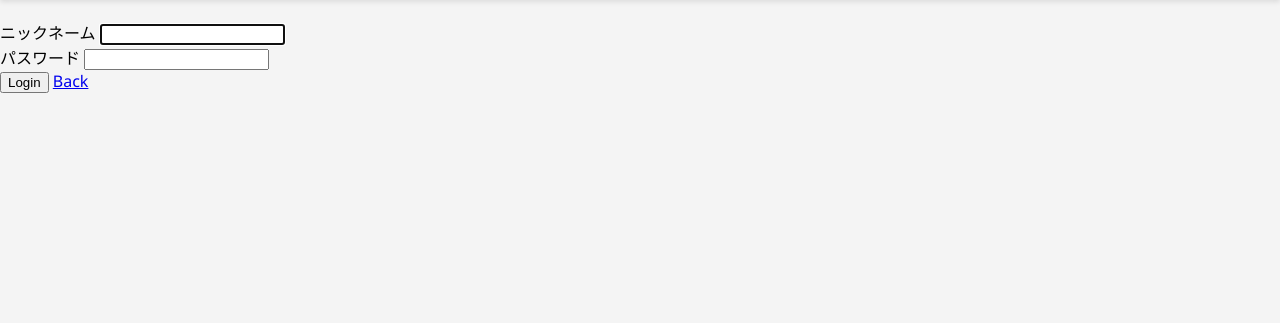
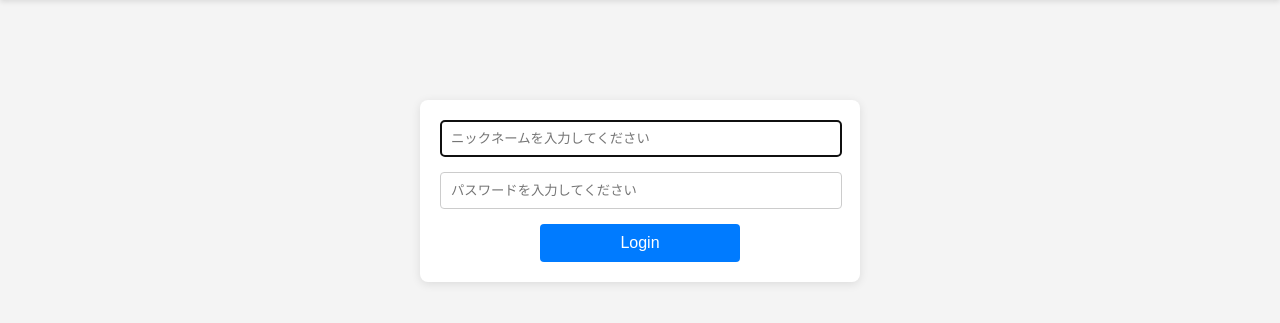
Before and after one commit to oijoijn/myblog, a Django app: page /accounts/login/ in a window 1280 px wide. Shown: the part 110-433 px from the top of the page. Run offline with Django 4.2, Linux system fonts and the light colour scheme.

Commit message:
loginとsignupのcssの訂正

```diff
--- a/accounts/forms.py
+++ b/accounts/forms.py
@@ -1,5 +1,6 @@
-from django.contrib.auth.forms import UserCreationForm, AuthenticationForm # 追加
+from django.contrib.auth.forms import UserCreationForm, AuthenticationForm
 from .import models
+from django import forms
 
 
 class SignUpForm(UserCreationForm):
@@ -9,10 +10,23 @@ class SignUpForm(UserCreationForm):
     """
     class Meta:
         model = models.CustomUser
-        fields = ["username"]
-        labels = {"username": "ニックネーム"}
+        fields = ["username", "password1", "password2"]  # パスワードフィールドも追加
+        labels = {"username": "", "password1": "", "password2": ""}  # ラベルを削除
 
-# ログインフォームを追加
+    def __init__(self, *args, **kwargs):
+        super(SignUpForm, self).__init__(*args, **kwargs)
+        # ラベルを空に設定
+        self.fields['username'].label = ""  # ニックネームのラベルを削除
+        self.fields['password1'].label = ""  # パスワードのラベルを削除
+        self.fields['password2'].label = ""  # パスワード確認のラベルを削除
+
+        # placeholderを追加
+        self.fields['username'].widget.attrs['placeholder'] = 'ニックネームを入力してください'
+        self.fields['password1'].widget.attrs['placeholder'] = 'パスワードを入力してください'
+        self.fields['password2'].widget.attrs['placeholder'] = 'パスワードを再入力してください'  # パスワード確認フィールドにplaceholderを追加
+
+
+
 class LoginForm(AuthenticationForm):
     """
     動作:LoginForm
@@ -20,7 +34,14 @@ class LoginForm(AuthenticationForm):
     """
     class Meta:
         model = models.CustomUser
+        fields = ["username", "password"]
 
     def __init__(self, *args, **kwargs):
         super(LoginForm, self).__init__(*args, **kwargs)
-        self.fields['username'].label = "ニックネーム"
+        # ラベルを空に設定
+        self.fields['username'].label = ""  # ニックネームのラベルを削除
+        self.fields['password'].label = ""  # パスワードのラベルを削除
+
+        # placeholderを追加
+        self.fields['username'].widget.attrs['placeholder'] = 'ニックネームを入力してください'
+        self.fields['password'].widget.attrs['placeholder'] = 'パスワードを入力してください'  # パスワードフィールドにplaceholderを追加
--- a/blog/views.py
+++ b/blog/views.py
@@ -9,7 +9,7 @@ from django.contrib.auth.mixins import LoginRequiredMixin, UserPassesTestMixin
 from django.urls import reverse_lazy
 from . import models, forms
 
-class BlogPostListView(LoginRequiredMixin, ListView):
+class BlogPostListView(ListView):
     """
     動作:記事を表示する
     """
--- a/static/css/style.css
+++ b/static/css/style.css
@@ -172,3 +172,89 @@ textarea {
     word-wrap: break-word;
     overflow-wrap: break-word;
 }
+
+/* login */
+.login {
+    max-width: 400px; /* 最大幅 */
+    margin: 100px auto; /* 中央揃え */
+    padding: 20px; /* 内側の余白 */
+    background: white; /* 背景を白に */
+    border-radius: 8px; /* 角を丸く */
+    box-shadow: 0 2px 10px rgba(0, 0, 0, 0.1); /* 影 */
+}
+
+/* フォームのラベルとインプットのスタイル */
+.login label {
+    display: block; /* ブロック表示 */
+    margin-bottom: 5px; /* 下のマージン */
+}
+
+.login input[type="text"],
+.login input[type="password"] {
+    width: calc(100% - 20px);
+    padding: 10px; /* 内側の余白 */
+    margin-bottom: 15px; /* 下のマージン */
+    border: 1px solid #ccc; /* 境界線 */
+    border-radius: 4px; /* 角を丸く */
+}
+
+/* ボタンのスタイル */
+.button-login {
+    width: 50%; /* 幅を50%に */
+    padding: 10px; /* 内側の余白 */
+    background-color: #007bff; /* ボタンの背景色 */
+    color: white; /* ボタンの文字色 */
+    border: none; /* 境界線をなし */
+    border-radius: 4px; /* 角を丸く */
+    cursor: pointer; /* カーソルをポインタに */
+    font-size: 16px; /* 文字サイズ */
+    display: block; /* ブロック表示にして */
+    margin: 0 auto; /* 左右中央揃え */
+}
+
+.button-login:hover {
+    background-color: #0056b3; /* ホバー時の色 */
+}
+
+/* signup */
+.signup {
+    max-width: 400px; /* 最大幅 */
+    margin: 100px auto; /* 中央揃え */
+    padding: 20px; /* 内側の余白 */
+    background: white; /* 背景を白に */
+    border-radius: 8px; /* 角を丸く */
+    box-shadow: 0 2px 10px rgba(0, 0, 0, 0.1); /* 影 */
+}
+
+/* フォームのラベルとインプットのスタイル */
+.signup label {
+    display: block; /* ブロック表示 */
+    margin-bottom: 5px; /* 下のマージン */
+}
+
+.signup input[type="text"],
+.signup input[type="password"] {
+    width: calc(100% - 20px);
+    padding: 10px; /* 内側の余白 */
+    margin-bottom: 15px; /* 下のマージン */
+    border: 1px solid #ccc; /* 境界線 */
+    border-radius: 4px; /* 角を丸く */
+}
+
+/* ボタンのスタイル */
+.button-create {
+    width: 50%; /* 幅を50%に */
+    padding: 10px; /* 内側の余白 */
+    background-color: #007bff; /* ボタンの背景色 */
+    color: white; /* ボタンの文字色 */
+    border: none; /* 境界線をなし */
+    border-radius: 4px; /* 角を丸く */
+    cursor: pointer; /* カーソルをポインタに */
+    font-size: 16px; /* 文字サイズ */
+    display: block; /* ブロック表示にして */
+    margin: 0 auto; /* 左右中央揃え */
+}
+
+.button-create:hover {
+    background-color: #0056b3; /* ホバー時の色 */
+}
--- a/templates/accounts/login.html
+++ b/templates/accounts/login.html
@@ -1,21 +1,12 @@
 {% extends 'base.html' %}
 
-{% block title %}
-<div class="h1">Login</div>
+{% block content %}
+<div class="login">
+    <form method="post">
+        {% csrf_token %}
+        {{ form.username }} <!-- ユーザー名の入力フィールド -->
+        {{ form.password }} <!-- パスワードの入力フィールド -->
+        <button type="submit" class="button-login">Login</button>
+    </form>
+</div>
 {% endblock %}
-{% block content %}
-<form method="post">
-    {% csrf_token %}
-    {{ form.non_field_errors }}
-    {% for field in form %}
-    {{ field.label }}
-    {{ field }}
-    {{ field.errors }}
-    <br>
-    {% endfor %}
-    <div class="mt-3">
-        <button type="submit" class="btn btn-primary">Login</button>
-        <a href="{% url 'blog:index' %}" class="btn btn-secondary">Back</a>
-    </div>
-</form>
-{% endblock %}
```
Also changed, not shown: templates/accounts/signup.html (+5 -17 lines).
